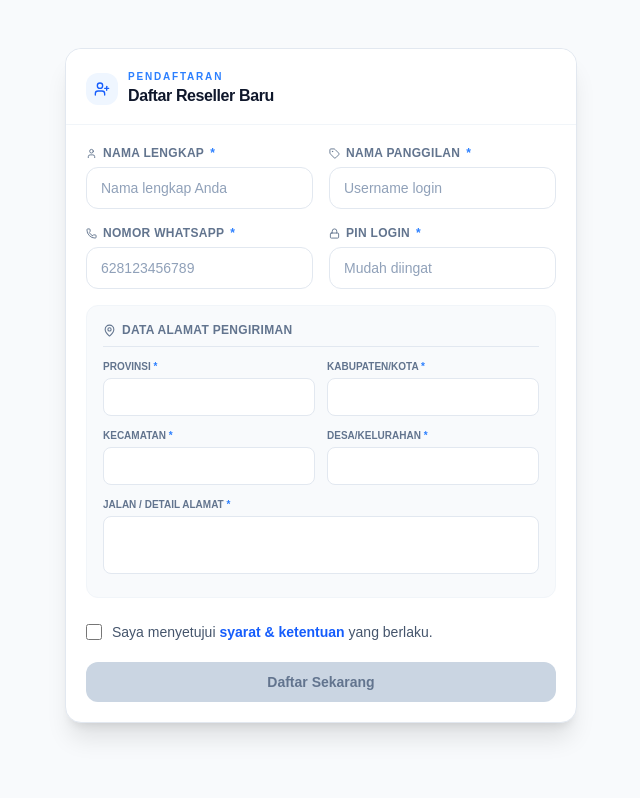
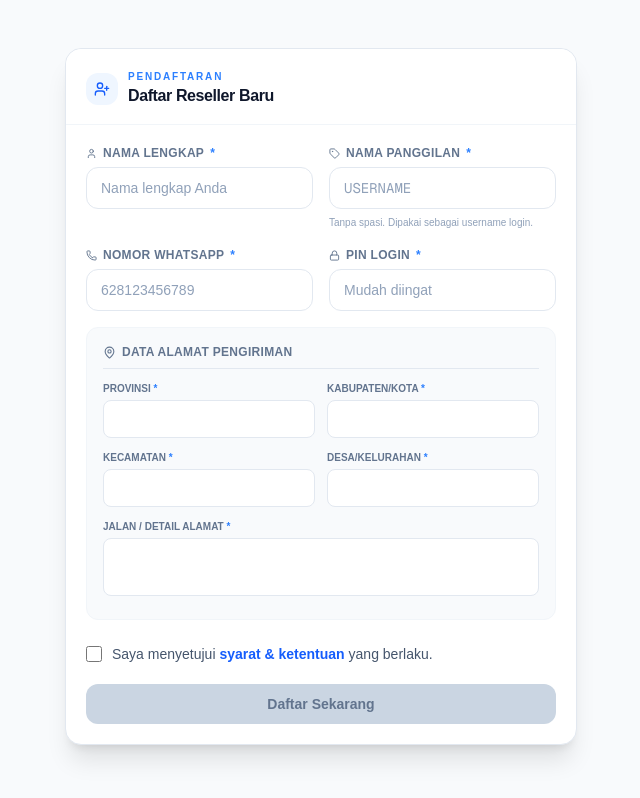
Before and after one commit to langitanco/prodmon-app, a Next.js app: page /po/1/daftar-reseller in a window 1280 px wide. Shown: the whole page, without its empty margins (319-959 px from the left). Built offline with nearby package versions, Linux system fonts and the light colour scheme; no server answers; the database is empty.

Commit message:
Update:fix bug Username Pendaftaran Reseller: V.14.5

```diff
--- a/app/po/[slug]/daftar-reseller/page.tsx
+++ b/app/po/[slug]/daftar-reseller/page.tsx
@@ -188,12 +188,18 @@ export default function DaftarResellerPage({ slug }: Props) {
               <input
                 type="text"
                 value={form.panggilan}
-                onChange={(e) =>
-                  setForm({ ...form, panggilan: e.target.value })
-                }
-                placeholder="Username login"
-                className="w-full bg-white dark:bg-slate-800 border border-slate-200 dark:border-slate-700 rounded-xl px-3.5 py-2.5 text-sm text-slate-900 dark:text-white placeholder:text-slate-400 focus:outline-none focus:ring-2 focus:ring-blue-500/30 focus:border-blue-400 transition-all"
+                onChange={(e) => {
+                  // PERBAIKAN: Otomatis huruf besar & hilangkan spasi
+                  const value = e.target.value.toUpperCase().replace(/\s/g, "");
+                  setForm({ ...form, panggilan: value });
+                }}
+                placeholder="USERNAME" // placeholder diubah agar relevan
+                className="w-full bg-white dark:bg-slate-800 border border-slate-200 dark:border-slate-700 rounded-xl px-3.5 py-2.5 text-sm font-mono text-slate-900 dark:text-white placeholder:text-slate-400 focus:outline-none focus:ring-2 focus:ring-blue-500/30 focus:border-blue-400 transition-all"
               />
+              {/* Tambahan hint agar user lebih paham */}
+              <p className="text-[10px] text-slate-400 mt-1.5 leading-relaxed">
+                Tanpa spasi. Dipakai sebagai username login.
+              </p>
             </div>
           </div>
 
--- a/app/po/reseller/page.tsx
+++ b/app/po/reseller/page.tsx
@@ -88,7 +88,7 @@ function ResellerLoginContent() {
             <div className="space-y-3.5">
               <div>
                 <label className="block text-[12.5px] font-bold text-[#0e0e0e] mb-1.5">
-                  Kode Reseller
+                  Username
                 </label>
                 <input
                   type="text"
@@ -98,7 +98,7 @@ function ResellerLoginContent() {
                     e.key === "Enter" &&
                     document.getElementById("pin-input")?.focus()
                   }
-                  placeholder="Contoh: RES-001"
+                  placeholder="Username Anda"
                   className="w-full px-3 py-2.5 border border-[#e5e7eb] rounded-[8px] text-[14px] text-[#0e0e0e] outline-none focus:border-[#0e0e0e] focus:shadow-[0_0_0_3px_rgba(14,14,14,0.07)] transition-all bg-white uppercase"
                 />
               </div>
```
